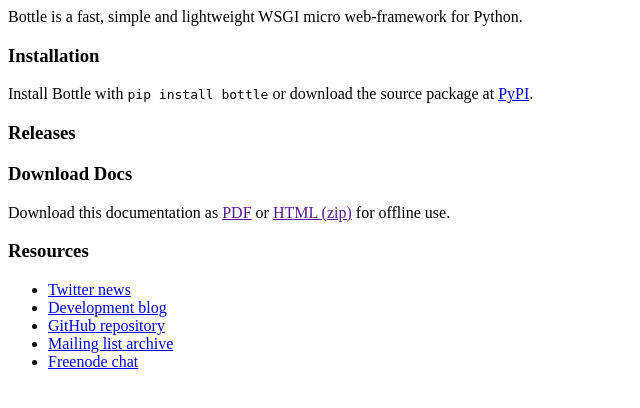
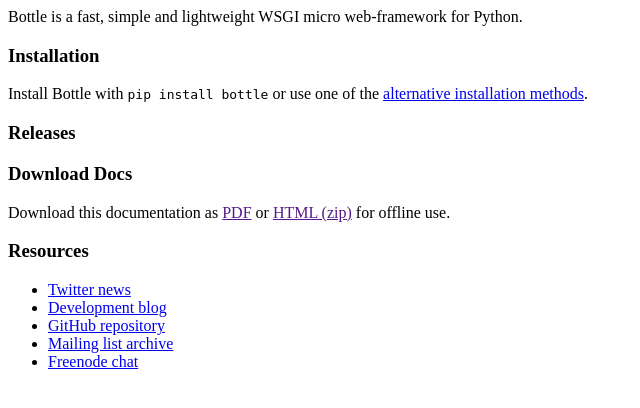
Before and after one commit to bottlepy/bottlepy.org, a Python web app: template sphinx/templates/sidebar-intro.html in a window 1280 px wide. Shown: the top 408 px of the page, without its empty margins (0-640 px from the left). Run offline with Jinja, Linux system fonts and the light colour scheme; the template is opened without the code that fills it, so the values that code supplies are empty.

Commit message:
Add a prominent link to the install section of the tutorial.
Advanced python users know how to find bottle on PyPI, all others
appreciate the help of the tutorial more than the PyPI page.

```diff
--- a/sphinx/templates/sidebar-intro.html
+++ b/sphinx/templates/sidebar-intro.html
@@ -2,7 +2,7 @@
    Bottle is a fast, simple and lightweight WSGI micro web-framework for Python.
 </p>
 <h3>Installation</h3>
-<p>Install Bottle with <code>pip&nbsp;install&nbsp;bottle</code> or download the source package at <a href="http://pypi.python.org/pypi/bottle">PyPI</a>.</p>
+<p>Install Bottle with <code>pip&nbsp;install&nbsp;bottle</code> or use one of the <a href="tutorial.html#installation">alternative installation methods</a>.</p>
 <h3>Releases</h3>
   {% if 'dev' in release or 'rc' in release %}
   <p style='font-size: 0.75em; color: darkred'><b>Warning:</b> This is a preview for <b>Bottle-{{release}}</b>, which is
```
